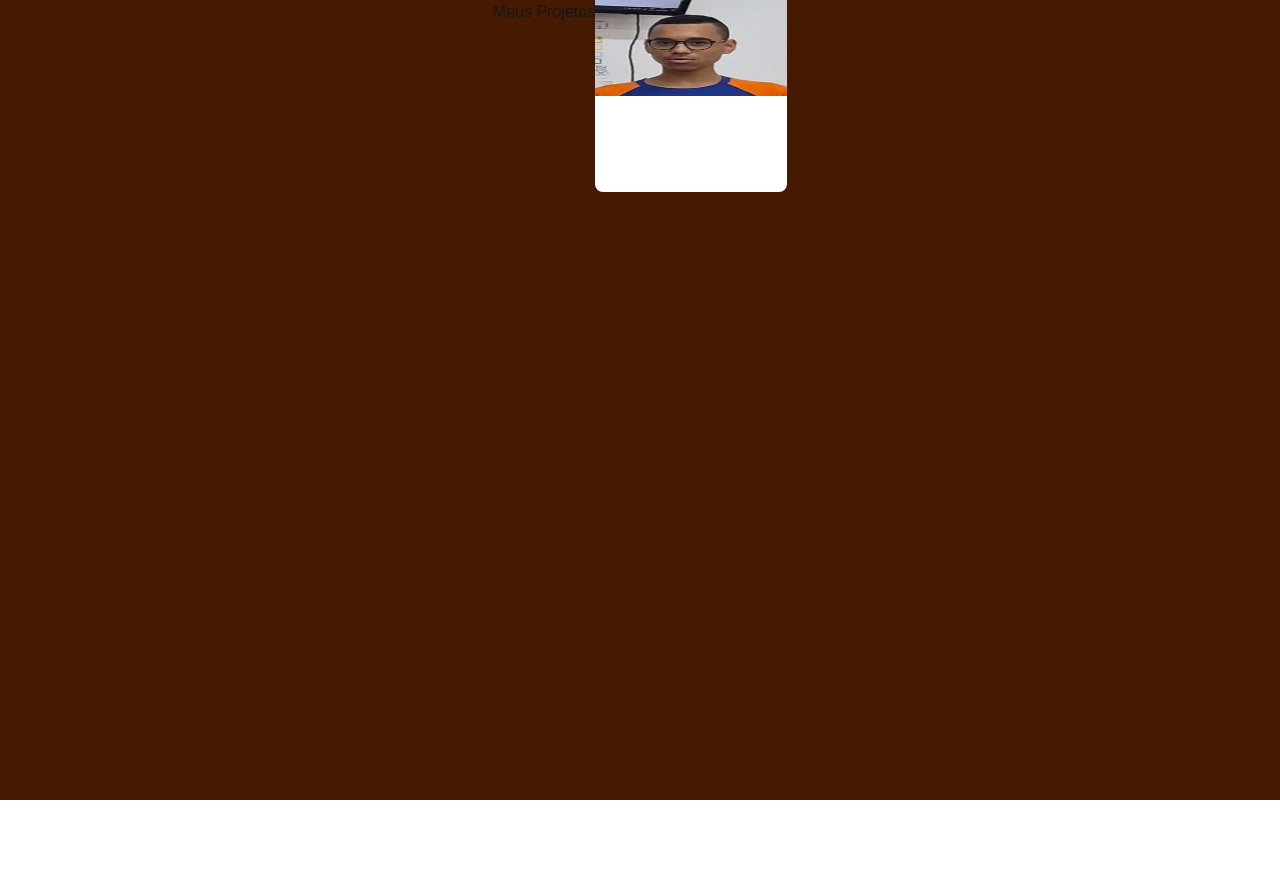
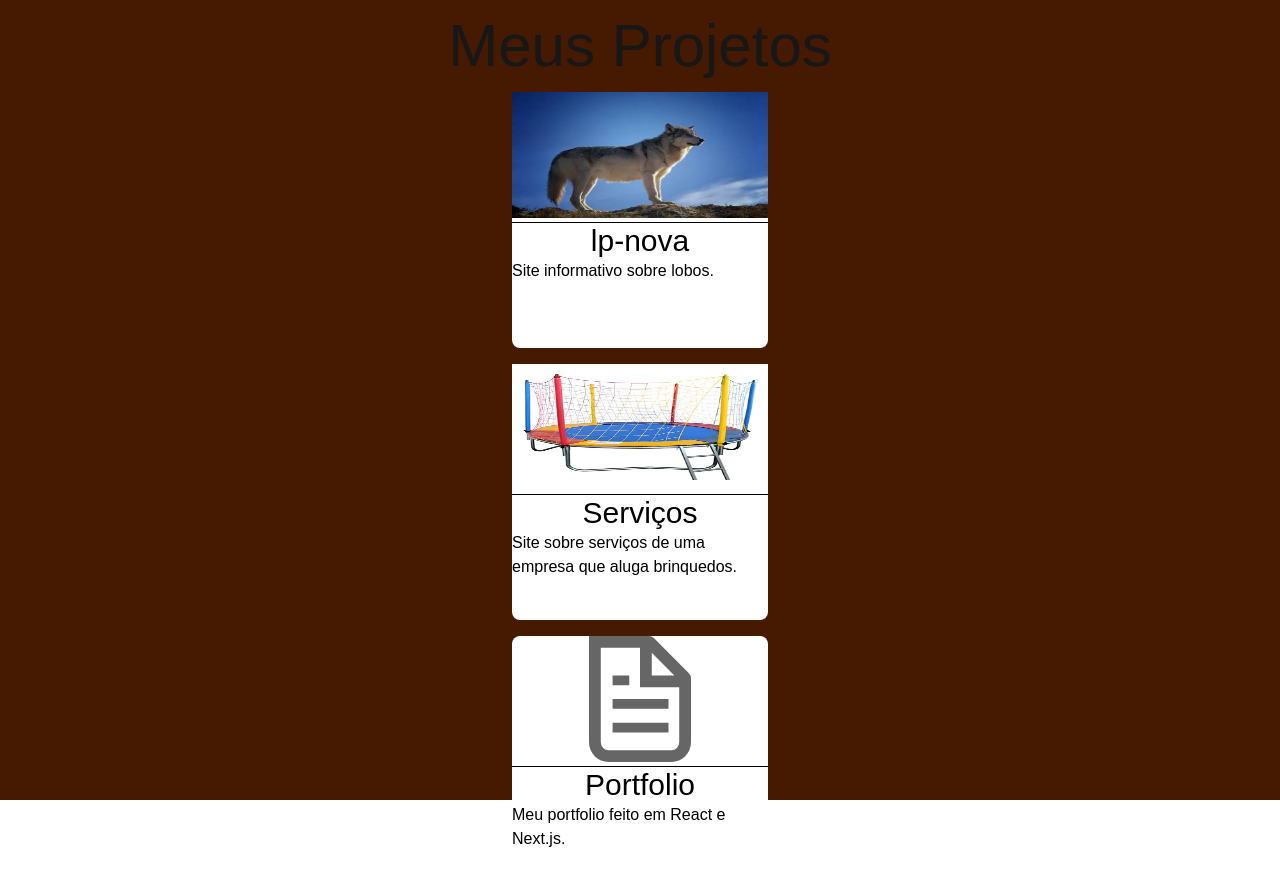
Before and after one commit to ismaelnata01-maker/portfolio-forja-tarde, a Next.js app: page /projects in a window 1280 px wide. Shown: the top 886 px of the page. Before the commit the page ends 800 px from the top, so only its background shows below. Built offline with nearby package versions, Linux system fonts and the light colour scheme.

Commit message:
Add files via upload

```diff
--- a/app/projects/page.tsx
+++ b/app/projects/page.tsx
@@ -1,10 +1,16 @@
 import Card from "@/components/Card";
 export default function Projects(){
     return(
-        <main className="h-screen w-screen bg-amber-950 flex justify-center">
-            <h1>Meus Projetos</h1>
+        <main className="h-screen w-screen bg-amber-950 flex items-center flex-col gap-4">
+            <h1 className="text-6xl mt-4">Meus Projetos</h1>
 
-            <Card />
+
+            <Card src="/lobo4e4.webp" title="lp-nova" description="Site informativo sobre lobos."url="https://github.com/ismaelnata01-maker/lp-nova"/>
+
+            <Card src="/cama-elastica1.jpg" title="Serviços" description="Site sobre serviços de uma empresa que aluga brinquedos." url="https://github.com/ismaelnata01-maker/servico-forja-tarde-Ismael_e_Vinicius"/>
+
+            <Card src="/file.svg" title="Portfolio" description="Meu portfolio feito em React e Next.js." url="https://github.com/ismaelnata01-maker/portfolio-forja-tarde"/>
+
         </main>
     );
 }
--- a/components/Card.tsx
+++ b/components/Card.tsx
@@ -1,15 +1,31 @@
 import Image from "next/image"
-export default function Card(){
+import Link from "next/link"
+
+interface Props {
+    src: string;
+    title: string;
+    description: string;
+    url: string;
+}
+
+export default function Card({src, title, description, url}: Props){
     return(
-    <div className="flex flex-col h-48 w-48 rounded-lg bg-white">
+
+       <Link href={url} target="_blank" rel="noopener noreferrer">
+
+    <div className="flex flex-col h-64 w-64 rounded-lg bg-white">
         <div className="flex-1 relative">
             <Image
-            src="/eu.png"
+            src={src}
             alt="imagem do projeto"
             fill
             />
         </div>
-        <div className="flex-1"></div>
+        <div className="flex-1 border-t border-black mt-1">
+            <h2 className="text-black text-center text-3xl">{title}</h2>
+            <p className="text-black">{description}</p>
+        </div>
     </div>
+    </Link>
     )
 }
```
Also changed, not shown: public/cama-elastica1.jpg (added), public/lobo4e4.webp (added).
